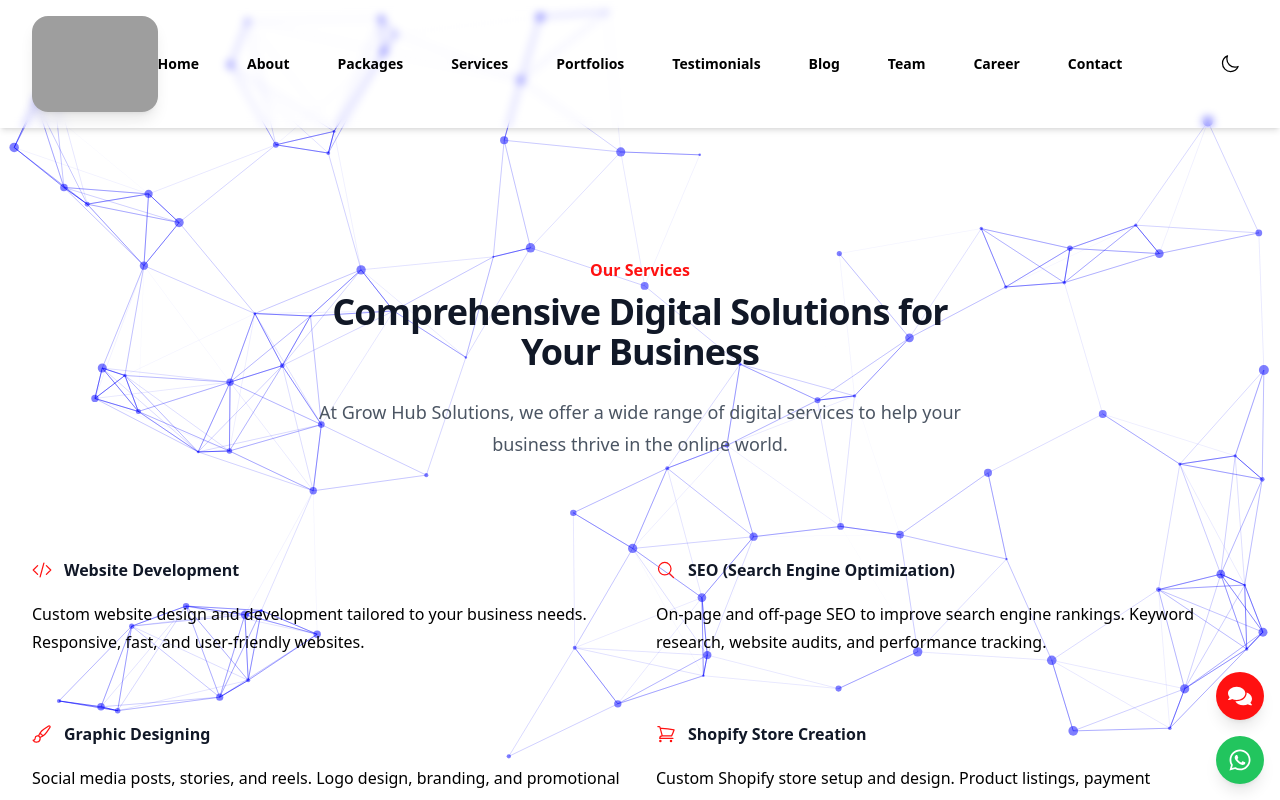
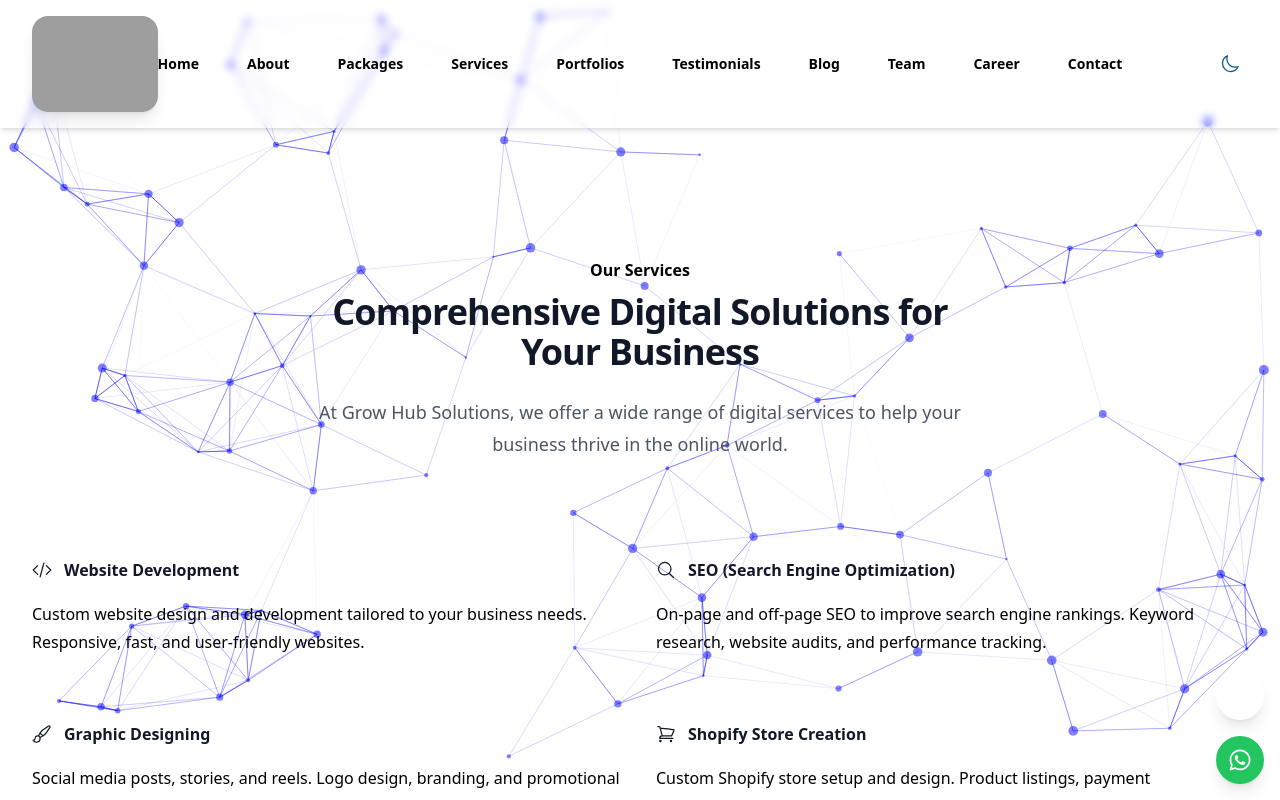
Before and after one commit to Muhammadd-01/NexoVate-Digital, a React (Vite) app: page /services in a window 1280 px wide. Shown: the top 800 px of the page. Built offline with nearby package versions, Linux system fonts and the light colour scheme; grey boxes are pictures that could not be loaded.

Commit message:
NexoVate

```diff
--- a/src/index.css
+++ b/src/index.css
@@ -4,19 +4,18 @@
 
 /* Custom styles */
 :root {
-  --growhub-red-50: #fff1f1;
-  --growhub-red-100: #ffe1e1;
-  --growhub-red-200: #ffc7c7;
-  --growhub-red-300: #ffa0a0;
-  --growhub-red-400: #ff6b6b;
-  --growhub-red-500: #ff3b3b;
-  --growhub-red-600: #ff1111;
-  --growhub-red-700: #e70000;
-  --growhub-red-800: #c00;
-  --growhub-red-900: #a10000;
-  --growhub-red-950: #570000;
+  --nexovate-blue-50: #f0f9ff;  /* Lightest blue */
+  --nexovate-blue-100: #e0f2fe;
+  --nexovate-blue-200: #bae6fd;
+  --nexovate-blue-300: #7dd3fc;
+  --nexovate-blue-400: #38bdf8;
+  --nexovate-blue-500: #0ea5e9;  /* Base blue */
+  --nexovate-blue-600: #0284c7;
+  --nexovate-blue-700: #0369a1;
+  --nexovate-blue-800: #075985;
+  --nexovate-blue-900: #0c4a6e;  /* Darkest blue */
+  --nexovate-blue-950: #082f49;
 }
-
 body {
   @apply bg-black text-white text-black dark:text-white;
 }
--- a/tailwind.config.js
+++ b/tailwind.config.js
@@ -5,18 +5,18 @@ export default {
   theme: {
     extend: {
       colors: {
-        "growhub-red": {
-          50: "var(--growhub-red-50)",
-          100: "var(--growhub-red-100)",
-          200: "var(--growhub-red-200)",
-          300: "var(--growhub-red-300)",
-          400: "var(--growhub-red-400)",
-          500: "var(--growhub-red-500)",
-          600: "var(--growhub-red-600)",
-          700: "var(--growhub-red-700)",
-          800: "var(--growhub-red-800)",
-          900: "var(--growhub-red-900)",
-          950: "var(--growhub-red-950)",
+        "nexovate-blue": {
+          50: "var(--nexovate-blue-50)",
+          100: "var(--nexovate-blue-100)",
+          200: "var(--nexovate-blue-200)",
+          300: "var(--nexovate-blue-300)",
+          400: "var(--nexovate-blue-400)",
+          500: "var(--nexovate-blue-500)",
+          600: "var(--nexovate-blue-600)",
+          700: "var(--nexovate-blue-700)",
+          800: "var(--nexovate-blue-800)",
+          900: "var(--nexovate-blue-900)",
+          950: "var(--nexovate-blue-950)",
         },
       },
       backgroundImage: {
```
